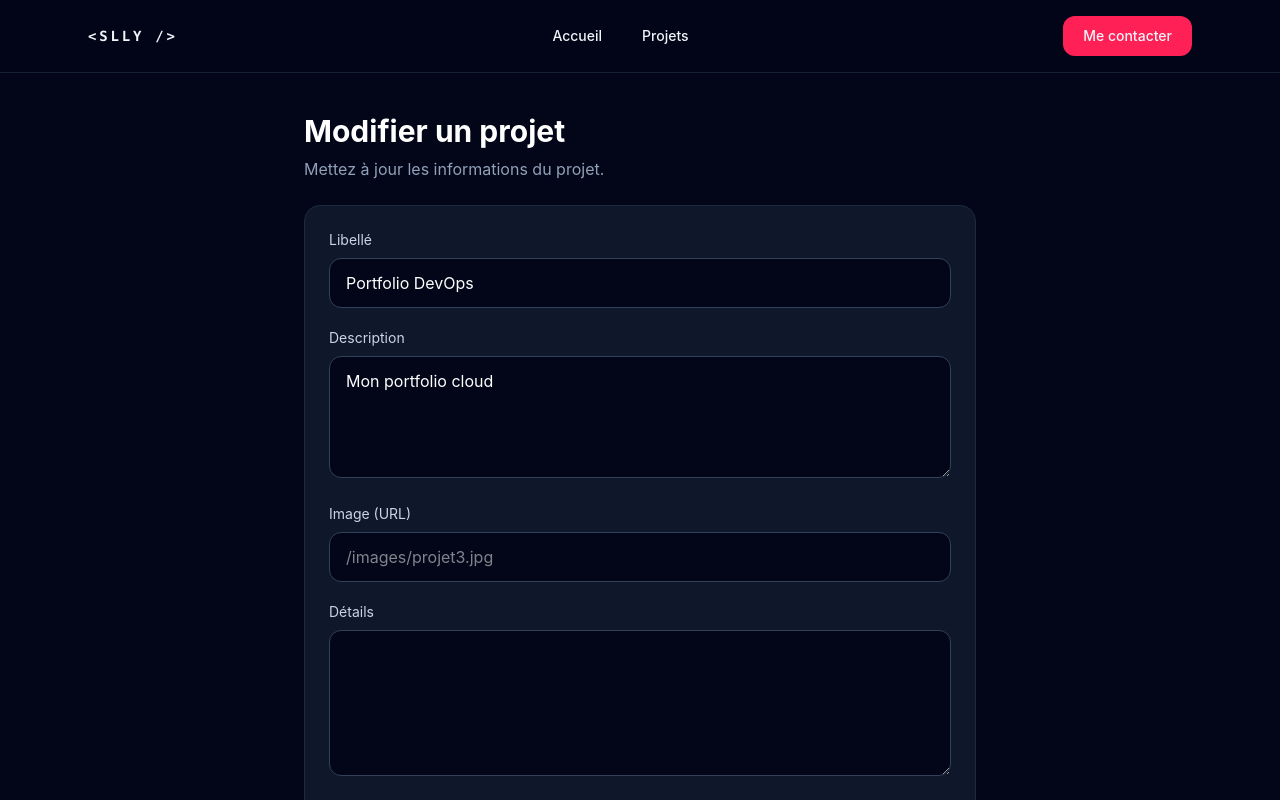
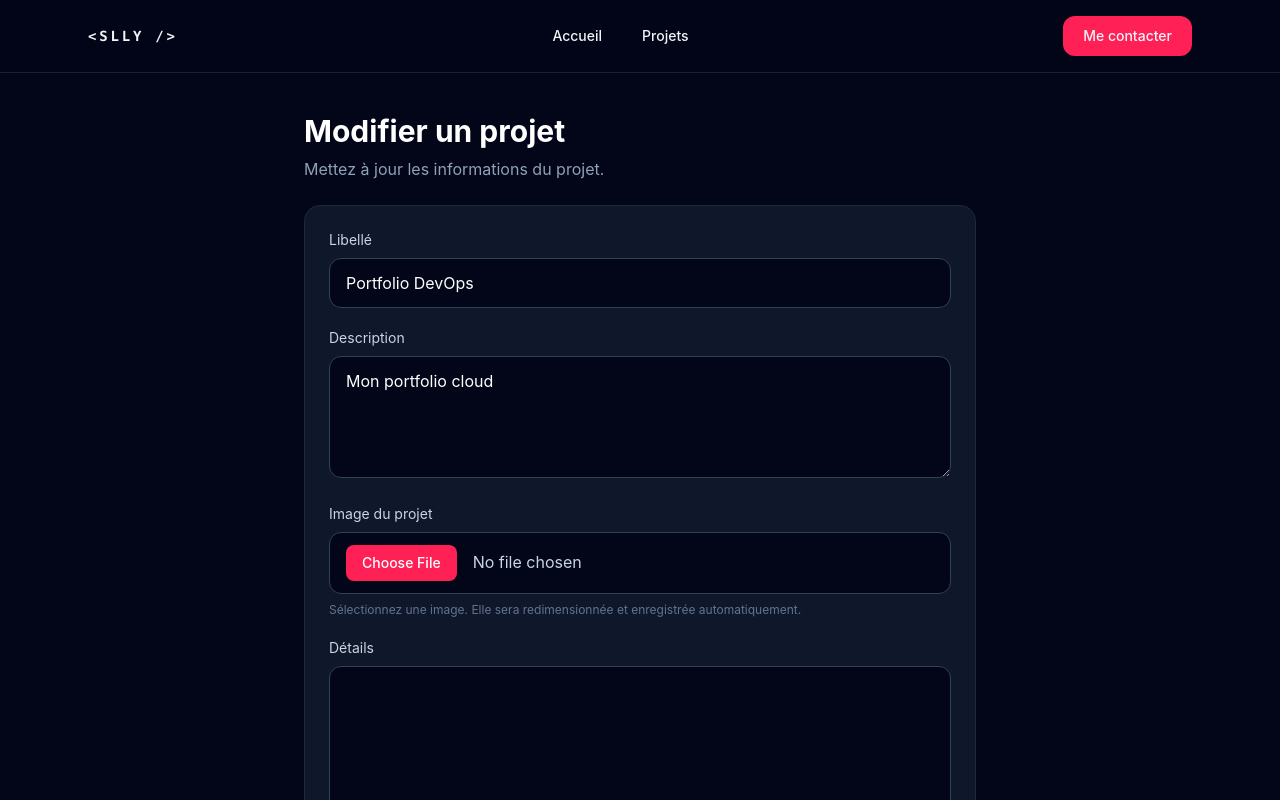
Before and after one commit to seydinalimamoulayeyade/react-fil-rouge, a React (Vite) app: page /modifier/1 in a window 1280 px wide. Shown: the top 800 px of the page. Built offline with nearby package versions, Linux system fonts and the light colour scheme; data requests are answered from the project's data file.

Commit message:
feat: ajouter l'upload d'image avec aperçu et conversion base64

```diff
--- a/src/components/AjouterProjet.jsx
+++ b/src/components/AjouterProjet.jsx
@@ -13,11 +13,55 @@ const initialState = {
   details: "",
 };
 
+function fileToDataUrl(file) {
+  return new Promise((resolve, reject) => {
+    const reader = new FileReader();
+    reader.onload = () => resolve(reader.result);
+    reader.onerror = () => reject(new Error("Impossible de lire l'image."));
+    reader.readAsDataURL(file);
+  });
+}
+
+function loadImageFromDataUrl(dataUrl) {
+  return new Promise((resolve, reject) => {
+    const image = new Image();
+    image.onload = () => resolve(image);
+    image.onerror = () => reject(new Error("Impossible de charger l'image."));
+    image.src = dataUrl;
+  });
+}
+
+async function compressImage(file, options = {}) {
+  const { maxWidth = 1200, maxHeight = 800, quality = 0.75 } = options;
+  const dataUrl = await fileToDataUrl(file);
+  const image = await loadImageFromDataUrl(dataUrl);
+
+  let { width, height } = image;
+  if (width > maxWidth || height > maxHeight) {
+    const ratio = Math.min(maxWidth / width, maxHeight / height);
+    width = Math.round(width * ratio);
+    height = Math.round(height * ratio);
+  }
+
+  const canvas = document.createElement("canvas");
+  canvas.width = width;
+  canvas.height = height;
+
+  const context = canvas.getContext("2d");
+  if (!context) {
+    throw new Error("Impossible de préparer l'image.");
+  }
+
+  context.drawImage(image, 0, 0, width, height);
+  return canvas.toDataURL("image/jpeg", quality);
+}
+
 export default function AjouterProjet() {
   const [form, setForm] = useState(initialState);
   const [saving, setSaving] = useState(false);
   const [loading, setLoading] = useState(false);
   const [error, setError] = useState("");
+  const [previewImage, setPreviewImage] = useState("");
   const navigate = useNavigate();
   const { id } = useParams();
 
@@ -32,12 +76,15 @@ export default function AjouterProjet() {
         setError("");
 
         const data = await getProjectById(id);
-        setForm({
+        const projectData = {
           libelle: data.libelle || "",
           description: data.description || "",
           image: data.image || "",
           details: data.details || "",
-        });
+        };
+
+        setForm(projectData);
+        setPreviewImage(projectData.image || "");
       } catch (err) {
         console.error(err);
         setError("Impossible de charger le projet à modifier.");
@@ -54,6 +101,31 @@ export default function AjouterProjet() {
     setForm((prev) => ({ ...prev, [name]: value }));
   }
 
+  async function handleImageChange(event) {
+    const file = event.target.files?.[0];
+    if (!file) return;
+
+    if (!file.type.startsWith("image/")) {
+      setError("Veuillez sélectionner un fichier image valide.");
+      return;
+    }
+
+    try {
+      setError("");
+      const compressedImage = await compressImage(file, {
+        maxWidth: 1200,
+        maxHeight: 800,
+        quality: 0.75,
+      });
+
+      setForm((prev) => ({ ...prev, image: compressedImage }));
+      setPreviewImage(compressedImage);
+    } catch (err) {
+      console.error(err);
+      setError("Impossible de traiter l'image sélectionnée.");
+    }
+  }
+
   async function handleSubmit(event) {
     event.preventDefault();
     setError("");
@@ -67,7 +139,7 @@ export default function AjouterProjet() {
         await addProject(form);
       }
 
-      navigate("/");
+      navigate("/projets");
     } catch (err) {
       console.error(err);
       setError(
@@ -135,16 +207,27 @@ export default function AjouterProjet() {
 
         <div>
           <label className="mb-2 block text-sm text-slate-300">
-            Image (URL)
+            Image du projet
           </label>
           <input
-            type="text"
-            name="image"
-            value={form.image}
-            onChange={handleChange}
-            placeholder="/images/projet3.jpg"
-            className="w-full rounded-xl border border-slate-700 bg-slate-950 px-4 py-3 text-sm text-white outline-none focus:border-rose-400"
+            type="file"
+            accept="image/*"
+            onChange={handleImageChange}
+            className="block w-full rounded-xl border border-slate-700 bg-slate-950 px-4 py-3 text-sm text-slate-300 outline-none file:mr-4 file:rounded-lg file:border-0 file:bg-rose-500 file:px-4 file:py-2 file:text-sm file:font-medium file:text-white hover:file:bg-rose-600"
           />
+          <p className="mt-2 text-xs text-slate-500">
+            Sélectionnez une image. Elle sera redimensionnée et enregistrée automatiquement.
+          </p>
+
+          {previewImage ? (
+            <div className="mt-4 overflow-hidden rounded-2xl border border-slate-800 bg-slate-950">
+              <img
+                src={previewImage}
+                alt="Aperçu du projet"
+                className="h-56 w-full object-cover"
+              />
+            </div>
+          ) : null}
         </div>
 
         <div>
@@ -175,7 +258,7 @@ export default function AjouterProjet() {
 
           <button
             type="button"
-            onClick={() => navigate("/")}
+            onClick={() => navigate("/projets")}
             className="inline-flex rounded-xl border border-slate-700 px-5 py-3 text-sm font-medium text-slate-300 hover:border-slate-500"
           >
             Annuler
```
